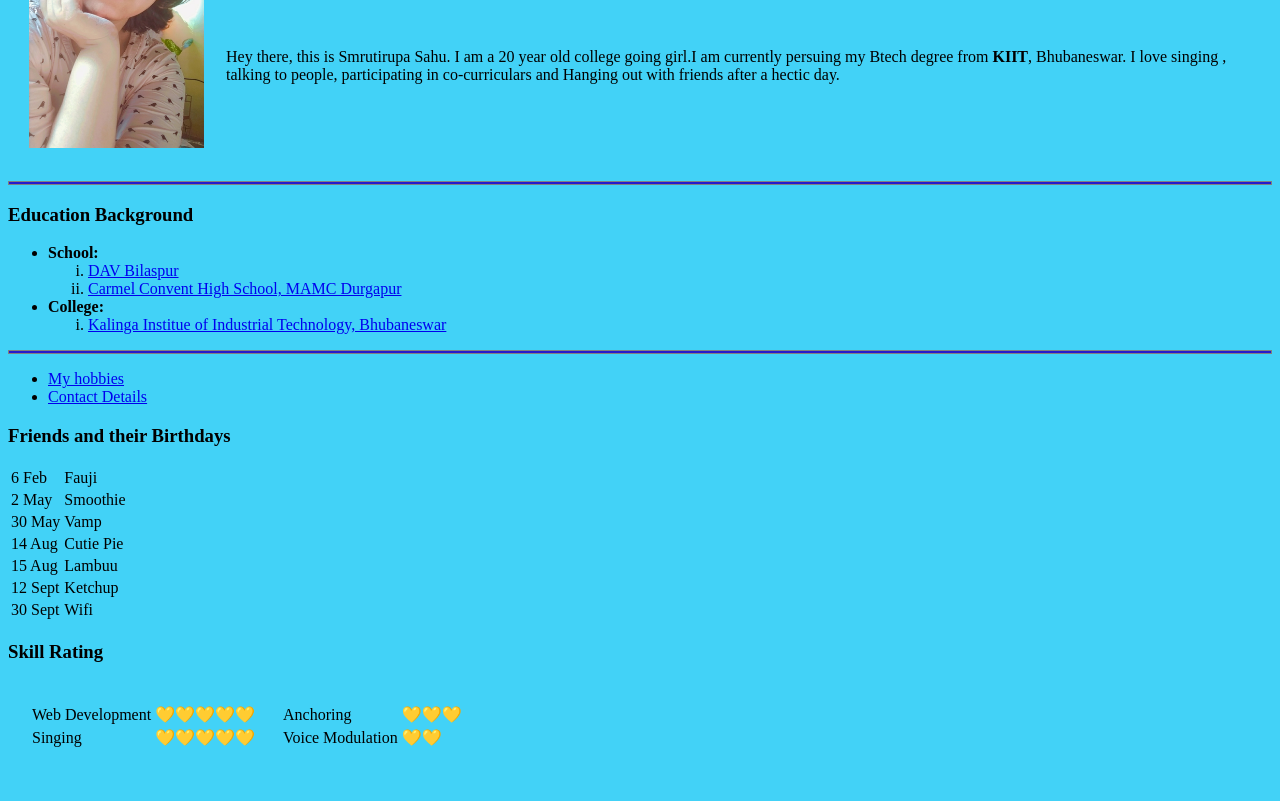
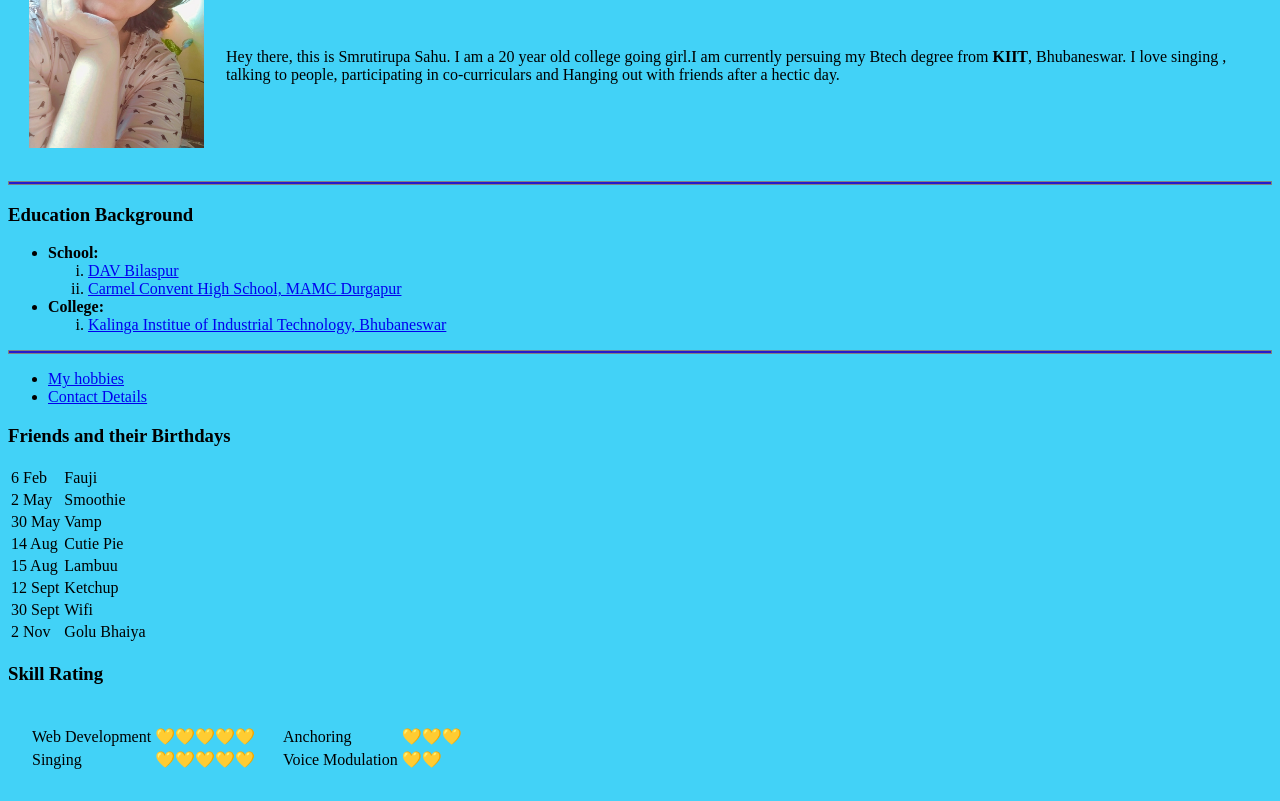
Before and after one commit to Smrutirupa/CV, a plain HTML site: page index.html in a window 1280 px wide. Shown: the part 181-982 px from the top of the page. Before the commit the page ends 960 px from the top, so only its background shows below. Drawn offline with Linux system fonts and the light colour scheme.

Commit message:
Update index.html

```diff
--- a/index.html
+++ b/index.html
@@ -77,6 +77,10 @@
       <td>30 Sept</td>
       <td>Wifi</td>
      </tr>
+     <tr>
+      <td>2 Nov</td>
+      <td>Golu Bhaiya</td>
+     </tr>
 
   </table>
   <h3>Skill Rating</h3>
```
